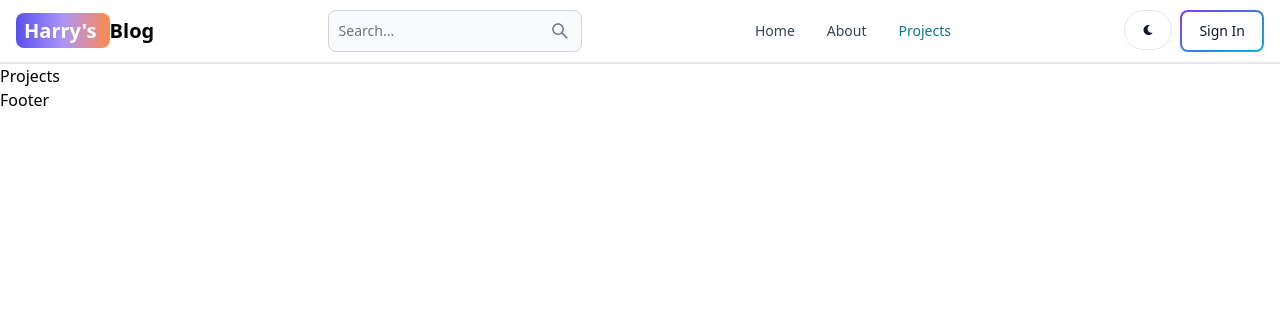
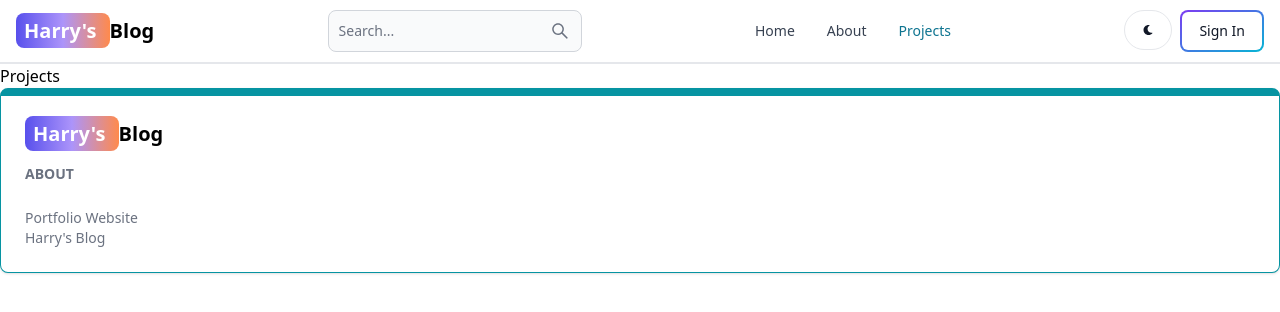
Before and after one commit to theallSparky/mern-blog, a React (Vite) app in the folder client/: page /projects in a window 1280 px wide. Shown: the top 312 px of the page. Built offline with nearby package versions, Linux system fonts and the light colour scheme.

Commit message:
Successfully made 1st footer linkgroup linking to /about page and personal portfolio page

```diff
--- a/client/src/components/Footer.jsx
+++ b/client/src/components/Footer.jsx
@@ -1,5 +1,47 @@
-import React from "react";
+import { Footer } from "flowbite-react";
+import { Link } from "react-router-dom";
 
-export default function Footer() {
-  return <div>Footer</div>;
+export default function FooterComponent() {
+  return (
+    <Footer container className="border border-t-8 border-teal-500">
+      <div className="">
+        <div className="">
+          <div className="">
+            <Link
+              to="/"
+              className="self-center whitespace-nowrap text-lg sm:text-xl font-semibold dark:text-white"
+            >
+              <span className="px-2 py-1 bg-gradient-to-r from-indigo-600 via-purple-400 to-orange-400 rounded-lg text-white">
+                Harry&apos;s{" "}
+              </span>
+              Blog
+            </Link>
+          </div>
+          <div className="grid grid-cols-2 gap-3 sm:mt-4 sm:grid-cols-3 sm:gap-6">
+            <div className="">
+              <Footer.Title title="About" />
+              <Footer.LinkGroup col>
+                <Footer.Link
+                  href="https://harrison-sparks-portfolio-v1.vercel.app/"
+                  target="_blank"
+                  rel="noopener noreferrer"
+                >
+                  Portfolio Website
+                </Footer.Link>
+              </Footer.LinkGroup>
+              <Footer.LinkGroup col>
+                <Footer.Link
+                  href="/about"
+                  target="_blank"
+                  rel="noopener noreferrer"
+                >
+                  Harry&apos;s Blog
+                </Footer.Link>
+              </Footer.LinkGroup>
+            </div>
+          </div>
+        </div>
+      </div>
+    </Footer>
+  );
 }
```
